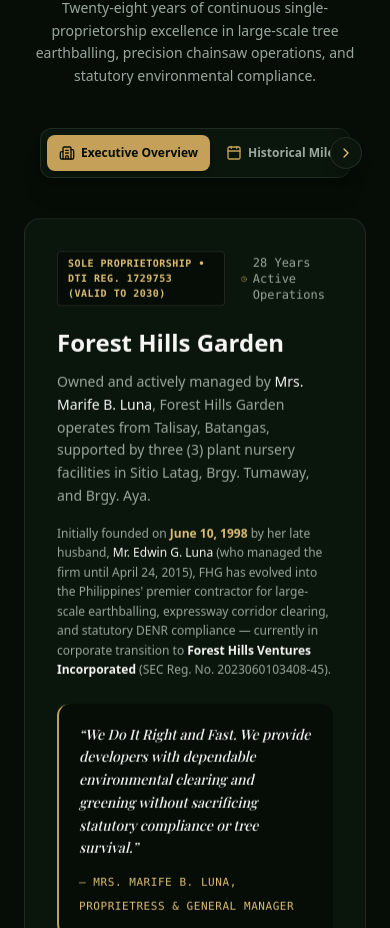
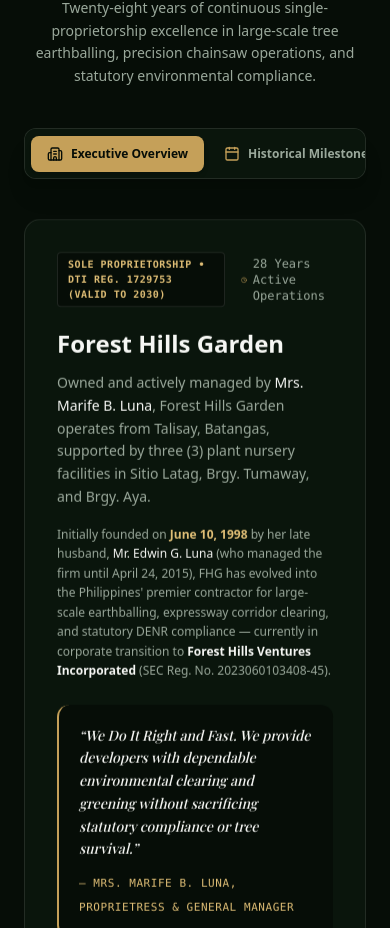
Before and after one commit to cyyy-17/fhg, a Next.js app: page / in a window 390 px wide. Shown: the part 3619-4547 px from the top of the page. Built offline with nearby package versions, Linux system fonts and the light colour scheme.

Commit message:
refactor(ui): align CompanyProfileHub tab bar with OperationsProofHub pattern and remove overlapping chevrons

```diff
--- a/src/components/CompanyProfileHub.tsx
+++ b/src/components/CompanyProfileHub.tsx
@@ -1,6 +1,6 @@
 "use client";
 
-import { useState, useEffect, useRef, useCallback } from "react";
+import { useState, useEffect } from "react";
 import { motion } from "framer-motion";
 import { useIsMounted } from "@/hooks/useIsMounted";
 import { useLenisScrollLock } from "@/hooks/useLenisScrollLock";
@@ -10,8 +10,6 @@
   Award,
   ClipboardList,
   ShieldCheck,
-  ChevronLeft,
-  ChevronRight,
 } from "lucide-react";
 import ProfileOverviewTab from "./profile/ProfileOverviewTab";
 import ProfileTimelineTab from "./profile/ProfileTimelineTab";
@@ -72,69 +70,6 @@
     };
   }, [bioModalOpen]);
 
-  const scrollContainerRef = useRef<HTMLDivElement>(null);
-  const tabRefs = useRef<Record<string, HTMLButtonElement | null>>({});
-  const isInitialMount = useRef(true);
-  const [canScrollLeft, setCanScrollLeft] = useState(false);
-  const [canScrollRight, setCanScrollRight] = useState(false);
-
-  const checkScroll = useCallback(() => {
-    const el = scrollContainerRef.current;
-    if (!el) return;
-    const { scrollLeft, scrollWidth, clientWidth } = el;
-    setCanScrollLeft(scrollLeft > 8);
-    setCanScrollRight(scrollLeft < scrollWidth - clientWidth - 8);
-  }, []);
-
-  useEffect(() => {
-    checkScroll();
-    const el = scrollContainerRef.current;
-    if (!el) return;
-    el.addEventListener("scroll", checkScroll, { passive: true });
-    window.addEventListener("resize", checkScroll);
-    return () => {
-      el.removeEventListener("scroll", checkScroll);
-      window.removeEventListener("resize", checkScroll);
-    };
-  }, [checkScroll]);
-
-  // Scroll active tab into view only if it's not already fully visible (never aggressive centering)
-  useEffect(() => {
-    if (isInitialMount.current) {
-      isInitialMount.current = false;
-      return;
-    }
-    const container = scrollContainerRef.current;
-    const activeEl = tabRefs.current[activeTab];
-    if (container && activeEl) {
-      // If container has no overflow, skip scrolling entirely
-      if (container.scrollWidth <= container.clientWidth) return;
-
-      const containerRect = container.getBoundingClientRect();
-      const elRect = activeEl.getBoundingClientRect();
-
-      const isVisibleLeft = elRect.left >= containerRect.left + 8;
-      const isVisibleRight = elRect.right <= containerRect.right - 8;
-
-      if (!isVisibleLeft) {
-        // Element is cut off on the left -> scroll left to reveal it
-        const scrollDelta = elRect.left - (containerRect.left + 12);
-        container.scrollBy({ left: scrollDelta, behavior: "smooth" });
-      } else if (!isVisibleRight) {
-        // Element is cut off on the right -> scroll right to reveal it
-        const scrollDelta = elRect.right - (containerRect.right - 12);
-        container.scrollBy({ left: scrollDelta, behavior: "smooth" });
-      }
-    }
-    const timer = setTimeout(checkScroll, 350);
-    return () => clearTimeout(timer);
-  }, [activeTab, checkScroll]);
-
-  const scrollByAmount = (delta: number) => {
-    const el = scrollContainerRef.current;
-    if (!el) return;
-    el.scrollBy({ left: delta, behavior: "smooth" });
-  };
 
   const tabs: { key: TabKey; label: string; icon: typeof Building2; badge?: string }[] = [
     { key: "overview", label: "Executive Overview", icon: Building2 },
@@ -177,50 +112,12 @@
           </p>
         </motion.div>
 
-        {/* Dynamic Hub Navigation Bar (5 Hub Tabs) */}
-        <div className="relative max-w-6xl mx-auto mb-10 px-4 sm:px-0">
-          {/* Mobile Left Arrow Cue */}
-          {canScrollLeft && (
-            <button
-              type="button"
-              onClick={() => scrollByAmount(-180)}
-              aria-label="Scroll left tabs"
-              className="absolute left-1 sm:left-2 top-1/2 -translate-y-1/2 z-20 w-8 h-8 rounded-full bg-[#0a150c] border border-white/10 text-[#dfbe76] flex items-center justify-center shadow-lg lg:hidden backdrop-blur-xs transition-all active:scale-95 cursor-pointer"
-            >
-              <ChevronLeft className="w-4 h-4" />
-            </button>
-          )}
-
-          {/* Mobile Right Arrow Cue */}
-          {canScrollRight && (
-            <button
-              type="button"
-              onClick={() => scrollByAmount(180)}
-              aria-label="Scroll right tabs"
-              className="absolute right-1 sm:right-2 top-1/2 -translate-y-1/2 z-20 w-8 h-8 rounded-full bg-[#0a150c] border border-white/10 text-[#dfbe76] flex items-center justify-center shadow-lg lg:hidden backdrop-blur-xs transition-all active:scale-95 cursor-pointer"
-            >
-              <ChevronRight className="w-4 h-4" />
-            </button>
-          )}
-
-          {/* Left Edge Fade Mask on scroll */}
-          {canScrollLeft && (
-            <div className="pointer-events-none absolute left-0 top-0 bottom-0 w-8 bg-linear-to-r from-[#060d07] to-transparent z-10 lg:hidden rounded-l-xl" />
-          )}
-          {/* Right Edge Fade Mask on scroll */}
-          {canScrollRight && (
-            <div className="pointer-events-none absolute right-0 top-0 bottom-0 w-8 bg-linear-to-l from-[#060d07] to-transparent z-10 lg:hidden rounded-r-xl" />
-          )}
-
-          {/* Native High-Performance Touch Scroll Container */}
+        {/* Central Segmented Tab Controls */}
+        <div className="flex justify-center mb-10 -mx-4 px-4 sm:mx-0 sm:px-0">
           <div
-            ref={scrollContainerRef}
             data-lenis-prevent="true"
-            className="flex items-center p-1.5 rounded-xl bg-[#0a150c] border border-white/10 shadow-xl gap-1 max-w-full overflow-x-auto scrollbar-none no-scrollbar touch-pan-x overscroll-x-contain scroll-smooth"
-            style={{
-              WebkitOverflowScrolling: "touch",
-              touchAction: "pan-x pan-y",
-            }}
+            className="inline-flex items-center gap-1 p-1.5 rounded-xl bg-[#0a150c] border border-white/10 shadow-xl max-w-full overflow-x-auto scrollbar-none touch-pan-x overscroll-x-contain"
+            style={{ WebkitOverflowScrolling: "touch", touchAction: "pan-x pan-y" }}
           >
             {tabs.map((tab) => {
               const Icon = tab.icon;
@@ -228,23 +125,18 @@
               return (
                 <button
                   key={tab.key}
-                  ref={(el) => {
-                    tabRefs.current[tab.key] = el;
-                  }}
-                  type="button"
                   onClick={() => setActiveTab(tab.key)}
-                  className={`flex-1 min-w-max lg:min-w-0 flex items-center justify-center gap-1.5 xl:gap-2 px-3 sm:px-3.5 lg:px-2.5 xl:px-4 py-2.5 rounded-lg text-xs xl:text-sm font-semibold transition-all whitespace-nowrap shrink-0 lg:shrink cursor-pointer select-none ${
+                  className={`px-4 py-2.5 rounded-lg text-xs sm:text-sm font-semibold transition-all duration-200 flex items-center gap-2 shrink-0 cursor-pointer select-none ${
                     isActive
                       ? "bg-[#c5a059] text-[#060d07] shadow-md scale-100"
                       : "text-[#9aa89b] hover:text-[#f6f7f4] hover:bg-white/5 active:bg-white/10"
                   }`}
-                  style={{ touchAction: "manipulation" }}
                 >
-                  <Icon className={`w-4 h-4 shrink-0 ${isActive ? "text-[#060d07]" : "text-[#c5a059]"}`} />
-                  <span className="truncate">{tab.label}</span>
+                  <Icon className={`w-4 h-4 ${isActive ? "text-[#060d07]" : "text-[#c5a059]"}`} />
+                  <span>{tab.label}</span>
                   {tab.badge && (
                     <span
-                      className={`text-[9px] xl:text-[10px] font-mono px-1.5 py-0.5 rounded font-medium uppercase tracking-wider shrink-0 ${
+                      className={`text-[10px] font-mono px-2 py-0.5 rounded font-medium ${
                         isActive
                           ? "bg-[#060d07] text-[#dfbe76]"
                           : "bg-white/5 text-[#9aa89b]"
```
